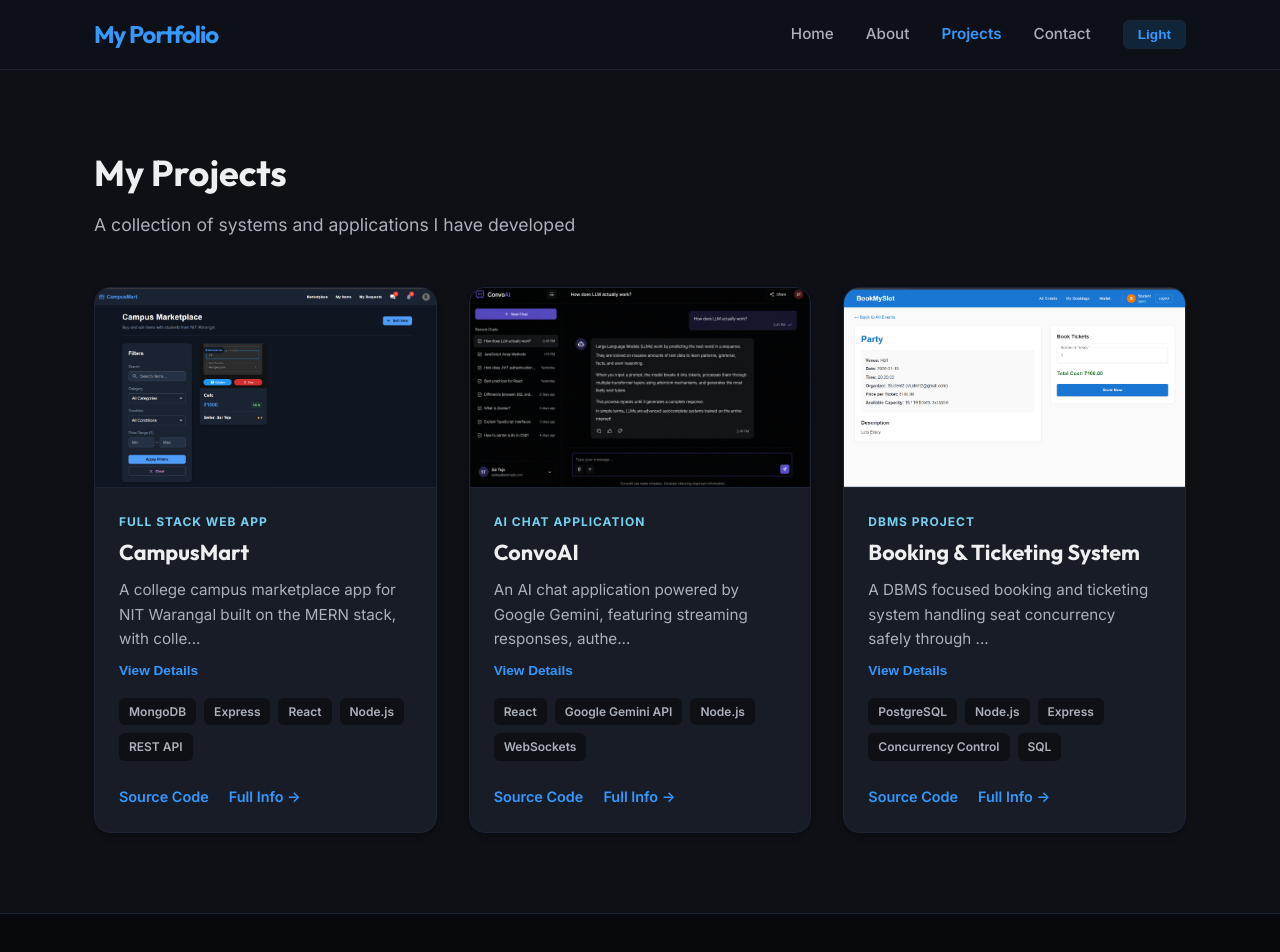
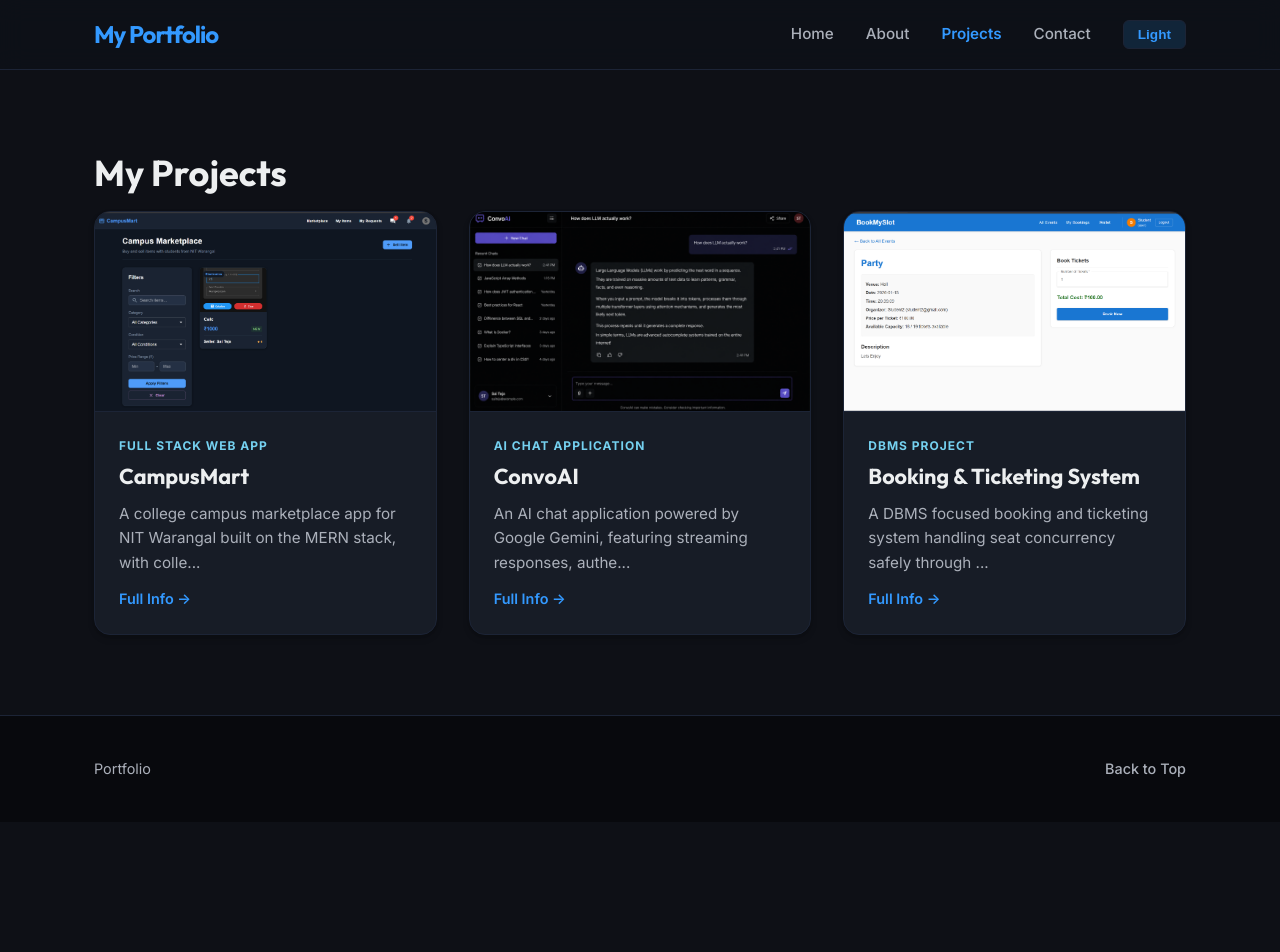
Before and after one commit to 24CSB0B07/portfolio-react, a React (Vite) app: page /projects in a window 1280 px wide. Shown: the top 952 px of the page. After the commit the page ends 822 px from the top, so only its background shows below. Built offline with nearby package versions, Linux system fonts and the light colour scheme.

Commit message:
Updated Files

```diff
--- a/src/components/ProjectCard.jsx
+++ b/src/components/ProjectCard.jsx
@@ -1,12 +1,7 @@
 import React, { useState } from 'react';
 import { Link } from 'react-router-dom';
 
-export default function ProjectCard({ id, title, description, category, image, techStack, githubLink }) {
-  const [isExpanded, setIsExpanded] = useState(false);
-
-  const toggleDetails = () => {
-    setIsExpanded(!isExpanded);
-  };
+export default function ProjectCard({ id, title, description, category, image}) {
 
   return (
     <article className="project-card">
@@ -17,35 +12,11 @@ export default function ProjectCard({ id, title, description, category, image, t
         <span className="project-category">{category}</span>
         <h3>{title}</h3>
 
-        <p className={`project-description ${isExpanded ? 'expanded' : ''}`}>
-          {isExpanded ? description : `${description.slice(0, 85)}...`}
+        <p className={`project-description`}>
+          {`${description.slice(0, 85)}...`}
         </p>
 
-        <button
-          type="button"
-          onClick={toggleDetails}
-          className="btn-details-toggle"
-          aria-expanded={isExpanded}
-        >
-          {isExpanded ? 'Show Less' : 'View Details'}
-        </button>
-
-        <div className="project-tags">
-          {techStack.map((tech, index) => (
-            <span key={index}>{tech}</span>
-          ))}
-        </div>
-
         <div className="project-links">
-          <a
-            href={githubLink}
-            className="project-link"
-            target="_blank"
-            rel="noopener noreferrer"
-            aria-label={`View source code of ${title}`}
-          >
-            Source Code
-          </a>
           <Link to={`/projects/${id}`} className="project-link detail-link">
             Full Info &rarr;
           </Link>
--- a/src/components/ProjectsGrid.jsx
+++ b/src/components/ProjectsGrid.jsx
@@ -12,8 +12,6 @@ export default function ProjectsGrid({ projectsList }) {
           category={project.category}
           description={project.description}
           image={project.image}
-          techStack={project.techStack}
-          githubLink={project.githubLink}
         />
       ))}
     </div>
--- a/src/pages/Contact.jsx
+++ b/src/pages/Contact.jsx
@@ -6,7 +6,6 @@ export default function Contact() {
     <section className="contact-section" id="contact">
       <div className="section-container">
         <h2 className="section-title">Get In Touch</h2>
-        <p className="section-subtitle">Drop a message to collaborate on something cool!</p>
         <div className="contact-wrapper">
           <ContactForm />
         </div>
--- a/src/pages/Projects.jsx
+++ b/src/pages/Projects.jsx
@@ -7,7 +7,6 @@ export default function Projects() {
     <section className="projects-section" id="projects">
       <div className="section-container">
         <h2 className="section-title">My Projects</h2>
-        <p className="section-subtitle">A collection of systems and applications I have developed</p>
         <ProjectsGrid projectsList={projects} />
       </div>
     </section>
```
